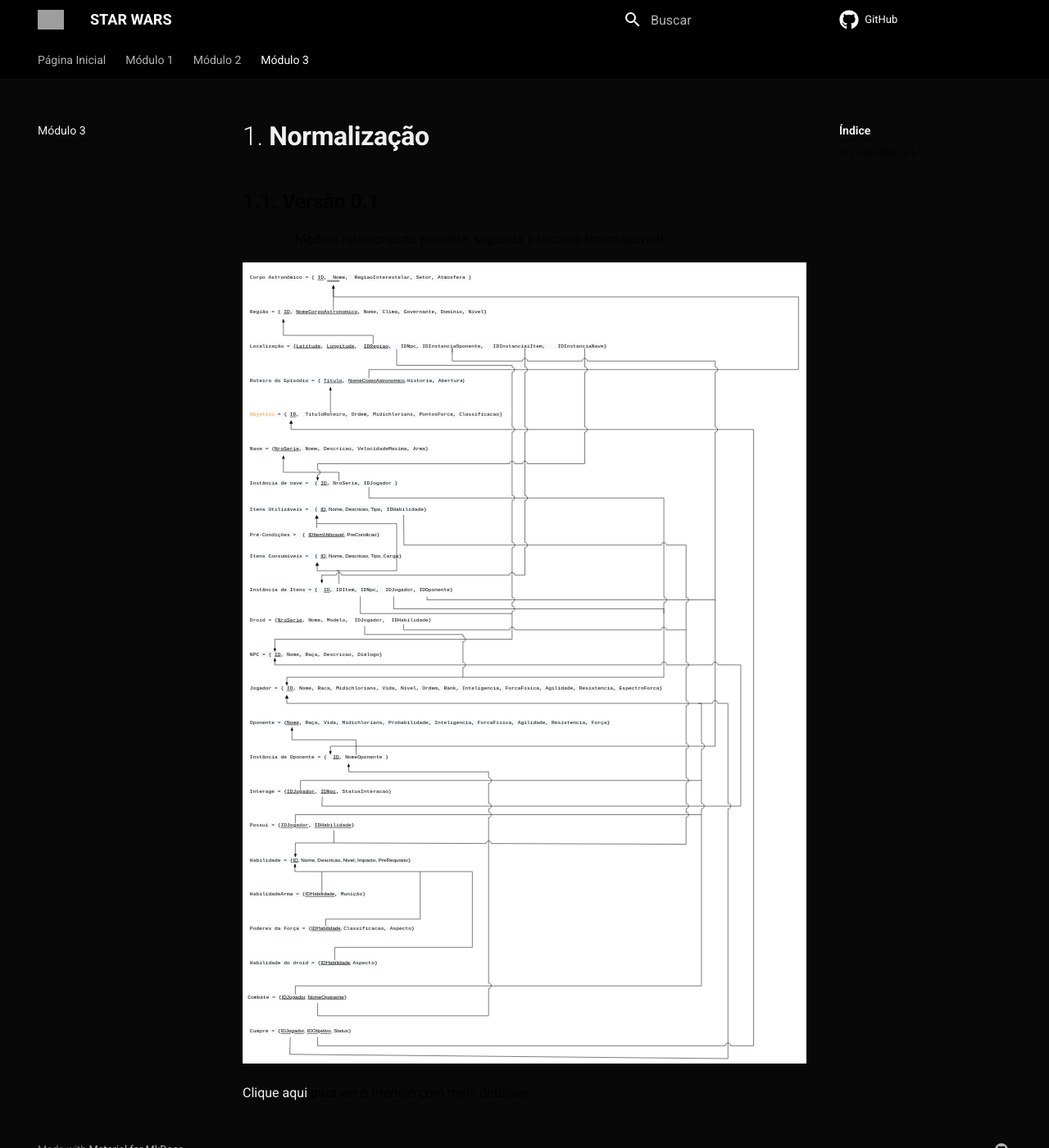
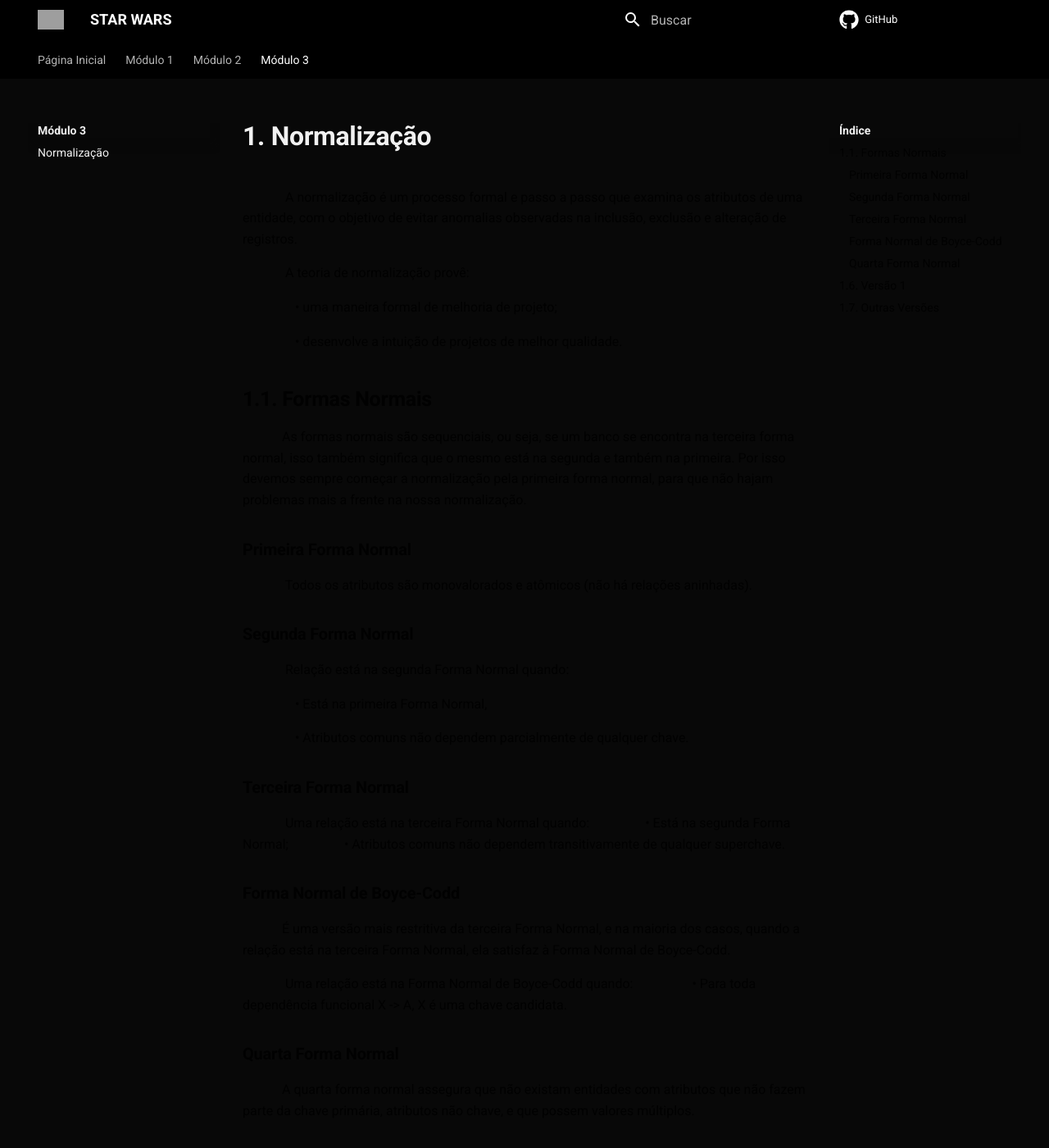
Before and after one commit to SBD1/Grupo02-starWars, an MkDocs documentation site: the page built from docs/modulo3/normalizacao.md, in a window 1280 px wide and 1400 px high. Shown: the whole window at 82% size. Built offline with MkDocs 1.6.1 and Material for MkDocs 9.7.7, drawn with Linux system fonts in a browser that asks for light colours; comment, search, counter and statistics services are not loaded; some of the changed text lies outside the part shown; grey boxes are pictures that could not be loaded.

Commit message:
Add new version of normalization
Co-authored-by: Klyssmann Oliveira <klyssmannoliveira@gmail.com>
Co-authored-by: João Gabriel <joaogabriel.c.matos@gmail.com>
Co-authored-by: Gabriel Sabanai <gabrielsabanaitrindade@gmail.com>
Co-authored-by: Luiz Henrique <luizhemrique.fnandes@gmail.com>

```diff
--- a/docs/modulo3/normalizacao.md
+++ b/docs/modulo3/normalizacao.md
@@ -1,10 +1,55 @@
-# 1. **Normalização**
+# **1. Normalização**
 
-## **1.1. Versão 0.1**
+&emsp;&emsp;&emsp; A normalização é um processo formal e passo a passo que examina os atributos de uma entidade, com o objetivo de evitar anomalias observadas na inclusão, exclusão e alteração de registros.
 
-&emsp;&emsp;&emsp;&emsp;Modelo relacional na primeira, segunda e terceira forma normal.
+&emsp;&emsp;&emsp; A teoria de normalização provê:
 
-![Normalização 0.1](modulo3/../img/normal-v0.1.svg)
+&emsp;&emsp;&emsp;&emsp;• uma maneira formal de melhoria de projeto;
 
-  <a href="https://sbd1.github.io/Grupo02-starWars/modulo2/img/normal-v0.1.svg" target="_blank">Clique aqui</a> para ver o modelo com mais detalhes.
-<!-- ## **1.2. Outras Versões** -->
+&emsp;&emsp;&emsp;&emsp;• desenvolve a intuição de projetos de melhor qualidade.
+
+## **1.1. Formas Normais**
+&emsp;&emsp;&emsp;As formas normais são sequenciais, ou seja, se um banco se encontra na terceira forma normal, isso também significa que o mesmo está na segunda e também na primeira. Por isso devemos sempre começar a normalização pela primeira forma normal, para que não hajam problemas mais a frente na nossa normalização.
+
+### **Primeira Forma Normal**
+&emsp;&emsp;&emsp; Todos os atributos são monovalorados e atômicos (não há relações aninhadas).
+
+### **Segunda Forma Normal**
+&emsp;&emsp;&emsp; Relação está na segunda Forma Normal quando:
+
+&emsp;&emsp;&emsp;&emsp;• Está na primeira Forma Normal,
+
+&emsp;&emsp;&emsp;&emsp;• Atributos comuns não dependem parcialmente de qualquer chave.
+
+### **Terceira Forma Normal**
+&emsp;&emsp;&emsp; Uma relação está na terceira Forma Normal quando:
+&emsp;&emsp;&emsp;&emsp;• Está na segunda Forma Normal;
+&emsp;&emsp;&emsp;&emsp;• Atributos comuns não dependem transitivamente de qualquer superchave.
+
+### **Forma Normal de Boyce-Codd**
+&emsp;&emsp;&emsp;É uma versão mais restritiva da terceira Forma Normal, e na maioria dos casos, quando a relação está na terceira Forma Normal, ela satisfaz à Forma Normal de Boyce-Codd.
+
+&emsp;&emsp;&emsp; Uma relação está na Forma Normal de Boyce-Codd quando:
+&emsp;&emsp;&emsp;&emsp; • Para toda dependência funcional X -> A, X é uma
+chave candidata.
+### **Quarta Forma Normal**
+&emsp;&emsp;&emsp;A quarta forma normal assegura que não existam entidades com atributos que não fazem parte da chave primária, atributos não chave, e que possem valores múltiplos.
+
+## **1.6. Versão 1**
+
+&emsp;&emsp;&emsp;Normalizações realizadas:
+&emsp;&emsp;&emsp;&emsp; •
+
+![Normalização v1](modulo3/../img/normal-v1.svg)
+
+<a href="https://sbd1.github.io/Grupo02-starWars/modulo3/img/normal-v1.svg" target="_blank">Clique aqui</a> para ver o modelo com mais detalhes.
+
+## **1.7. Outras Versões**
+
+<details>
+  <summary>Versão 0.1</summary>
+
+  <img src="https://sbd1.github.io/Grupo02-starWars/modulo3/img/normal-v0.1.svg" alt="Modelo Relacional v0.2">
+
+  <a href="https://sbd1.github.io/Grupo02-starWars/modulo3/img/normal-v0.1.svg" target="_blank">Clique aqui</a> para ver o modelo com mais detalhes.
+</details>
--- a/mkdocs.yml
+++ b/mkdocs.yml
@@ -13,7 +13,8 @@ nav:
   - Módulo 2:
     - Domínios: modulo2/dominio.md
     - Modelo Relacional: modulo2/modelo-relacional.md
-  - Módulo 3: modulo3/normalizacao.md
+  - Módulo 3:
+    - Normalização: modulo3/normalizacao.md
 
 extra_css:
   - stylesheets/extra.css
```
Also changed, not shown: docs/modulo3/img/normal-v1.svg (added).
